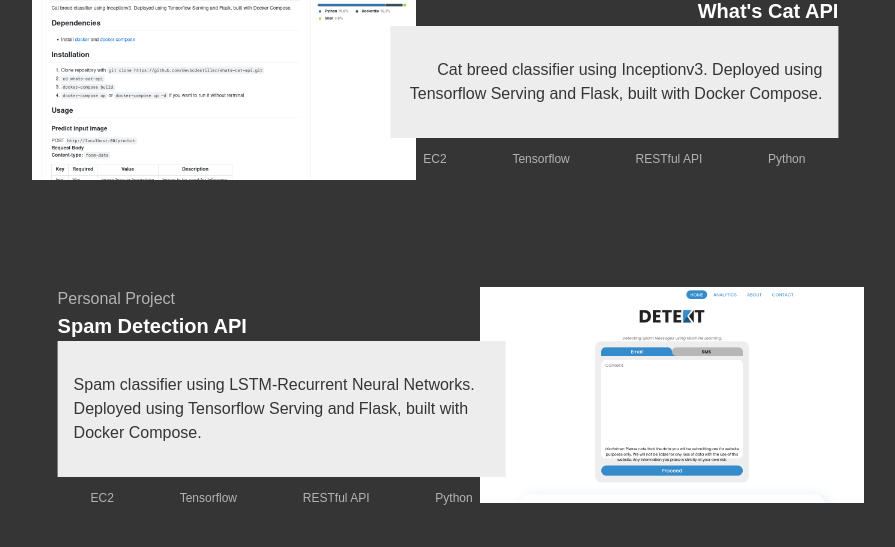
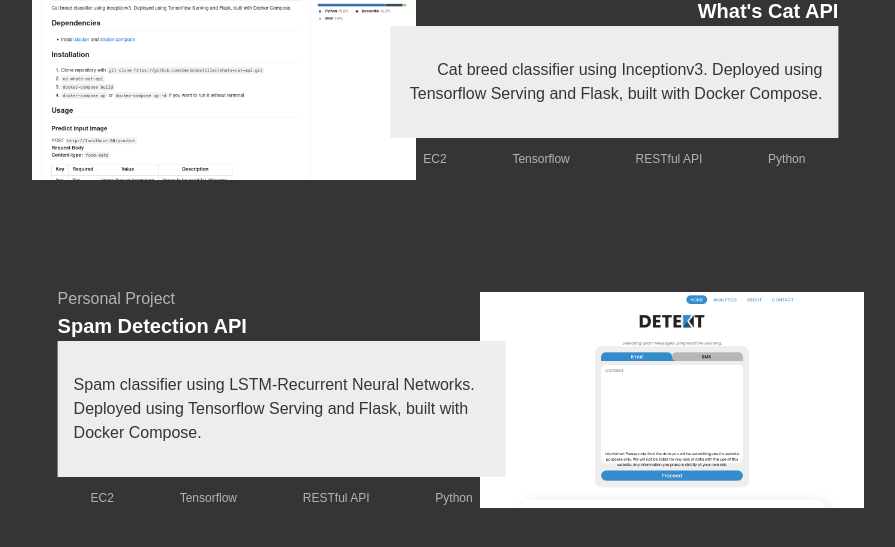
Before and after one commit to devbcdestiller/devbcdestiller.github.io, a Vue app: page / in a window 1280 px wide. Shown: the part 2284-2831 px from the top of the page, without its empty margins (192-1087 px from the left). Built offline with nearby package versions, Linux system fonts and the light colour scheme.

Commit message:
update styling on ProjectComponent

```diff
--- a/public/index.html
+++ b/public/index.html
@@ -4,6 +4,7 @@
     <meta charset="utf-8">
     <meta http-equiv="X-UA-Compatible" content="IE=edge">
     <meta name="viewport" content="width=device-width,initial-scale=1.0">
+    <meta name="description" content="Brian Estiller's Web Portfolio built using VueJS">
     <link rel="icon" href="<%= BASE_URL %>favicon.ico">
     <title><%= htmlWebpackPlugin.options.title %></title>
   </head>
--- a/src/components/ProjectComponent.vue
+++ b/src/components/ProjectComponent.vue
@@ -87,7 +87,7 @@ const contents = [
     display: flex;
     flex-direction: row-reverse;
     justify-content: center;
-    align-items: flex-start;
+    align-items: center;
 }
 
 .item-container:nth-of-type(even) .text-container {
```
